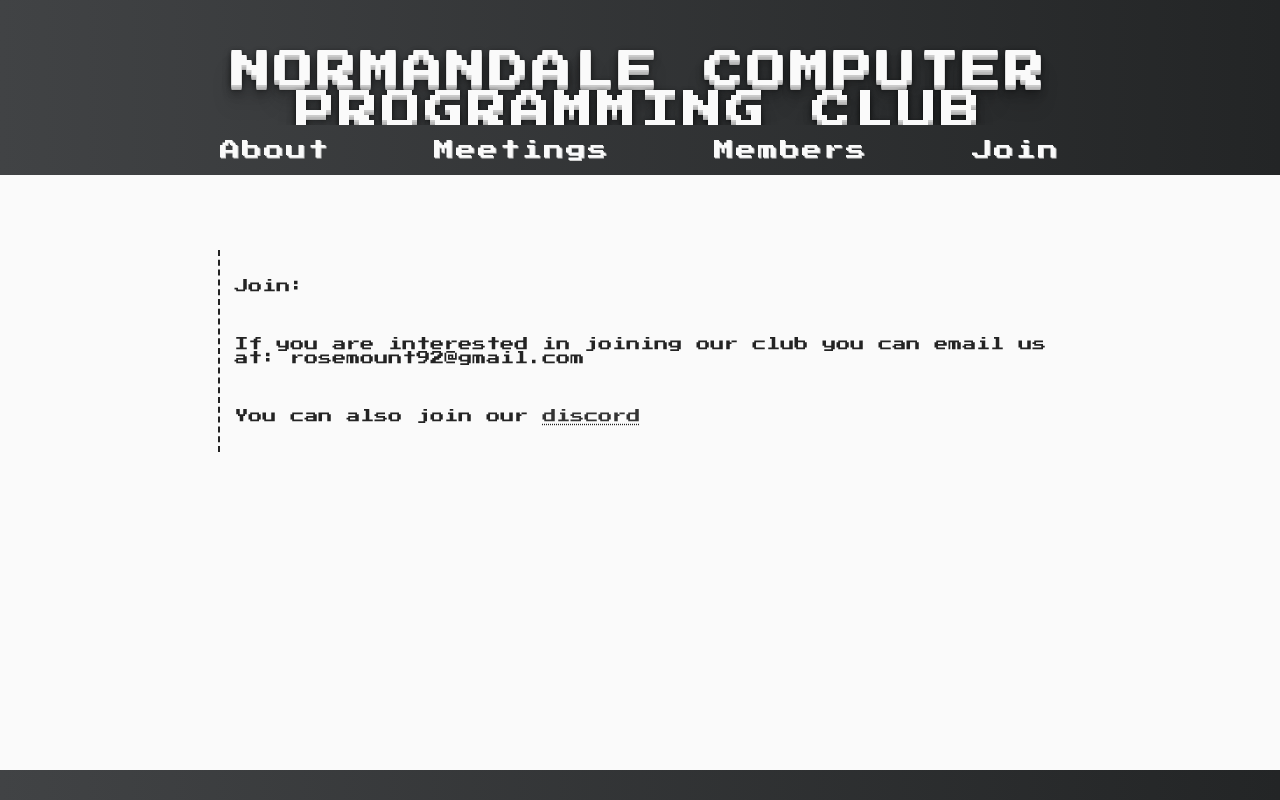
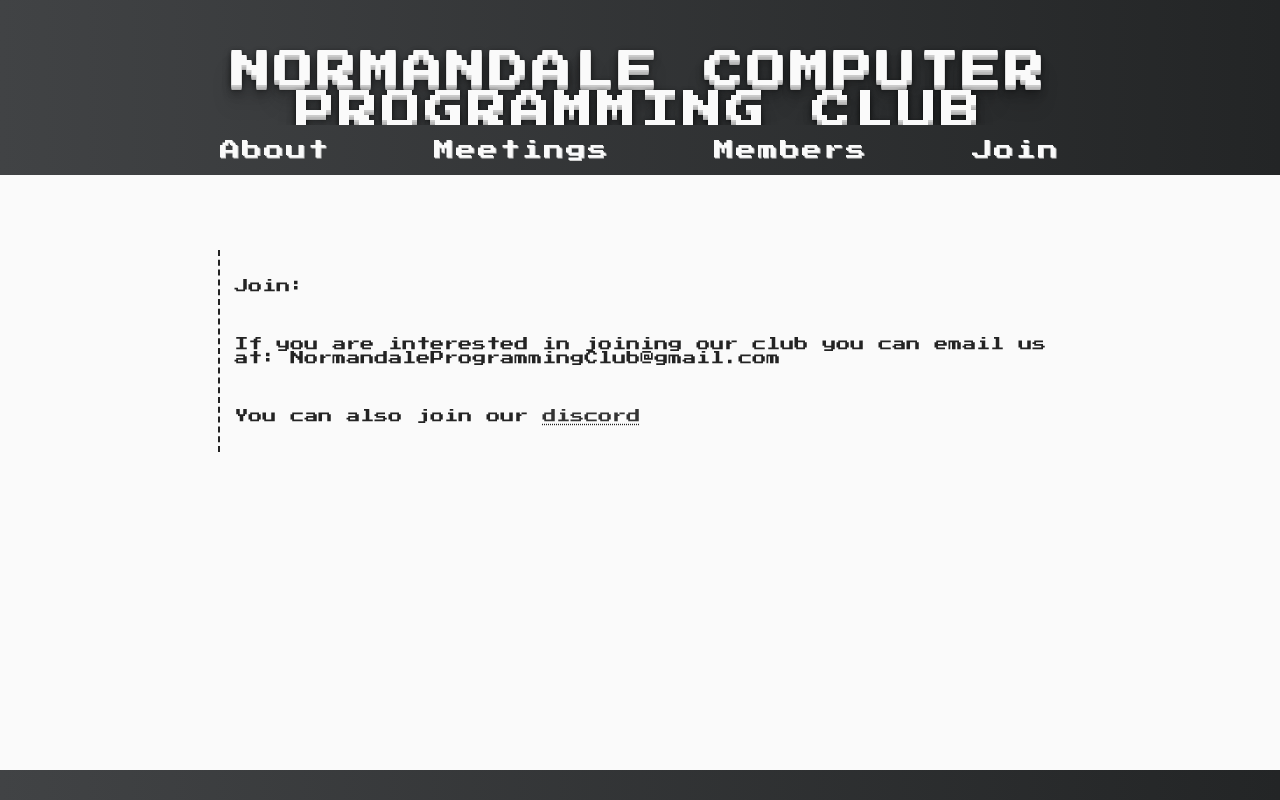
Before and after one commit to NormandaleProgrammingClub/NormandaleProgrammingClub.github.io, a plain HTML site: page join.html in a window 1280 px wide. Drawn offline with Linux system fonts and the light colour scheme.

Commit message:
Updating email and first meeting location

```diff
--- a/join.html
+++ b/join.html
@@ -24,7 +24,7 @@
 
         <p>Join:</p>
 		<p>If you are interested in joining our club you can email us at:
-		rosemount92@gmail.com</p>
+		NormandaleProgrammingClub@gmail.com</p>
 		<p>You can also join our <a href="https://discord.gg/aQHCzTd">discord</a></p>
 </div>
 
```
Also changed, not shown: meetings.html (+1 -1 lines).
